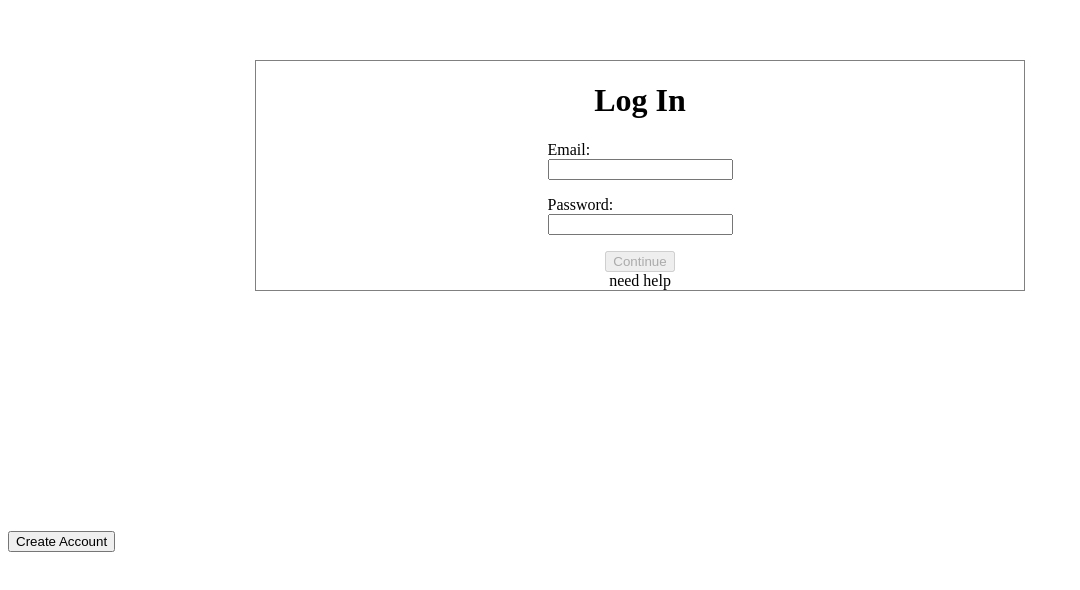
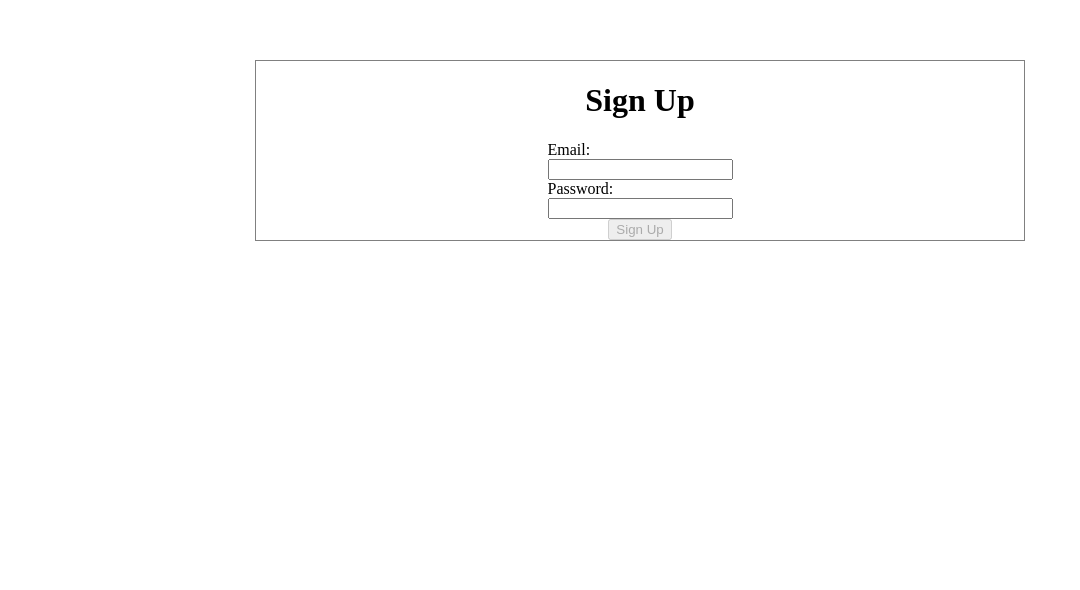
Before and after one commit to LLSJYY/wanted-pre-onboarding-frontend, a React (Create React App) app: page / in a window 1280 px wide. Shown: the part 180-770 px from the top of the page, without its empty margins (0-1080 px from the left). Built offline with nearby package versions, Linux system fonts and the light colour scheme.

Commit message:
InputUserId,InputUserPassword => InputUserInfo로 통합

```diff
--- a/src/App.js
+++ b/src/App.js
@@ -1,10 +1,10 @@
 import './App.css';
 import Login from './login/Login';
-
+import SignUp from './SignUp';
 function App() {
   return (
     <div className="App">
-      <Login/>
+      <SignUp pageName={'Sign Up'}/>
     </div>
   );
 }
--- /dev/null
+++ b/src/SignUp.css
@@ -0,0 +1,19 @@
+#a-container {
+  margin: 15rem auto;
+  width: 60vw;
+  border: solid gray 1px;
+  display: flex;
+  flex-direction: column;
+  justify-content: center;
+  align-items: center;
+}
+
+#a-userInput {
+  display: flex;
+  flex-direction: column;
+}
+
+
+#login-userInput :nth-child(2n){
+  margin-bottom: 1rem;
+}
--- /dev/null
+++ b/src/SignUp.js
@@ -0,0 +1,40 @@
+import InputUserInfo from "./signUp/InputUserInfo";
+import Button from "./login/Button";
+import { useState } from "react";
+import './SignUp.css';
+
+const SignUp = ({pageName}) => {
+  const [userId, setUserId] = useState('');
+  const [userPassword, setUserPassword] = useState('');
+
+  const onChangeUserId = (id) => {
+    setUserId(id);
+  }
+  const onChangeUserPassword = (password) => {
+    setUserPassword(password);
+  }
+
+  return (
+    <>
+      <div id="a-container">
+        <h1>{pageName}</h1>
+        <div id='a-userInput'>
+          <label>Email:</label>
+          <InputUserInfo
+            onChangeUserInfo={onChangeUserId}
+          />
+          <label>Password:</label>
+          <InputUserInfo
+            onChangeUserInfo={onChangeUserPassword}
+          />
+        </div>
+        <Button
+          userId={userId}
+          userPassword={userPassword}
+        >{pageName}</Button>
+      </div>
+    </>
+  )
+}
+
+export default SignUp;
--- a/src/login/Login.js
+++ b/src/login/Login.js
@@ -7,13 +7,14 @@ import InputUserPassword from './InputUserPassword';
 const Login = () => {
   const [userId, setUserId] = useState('');
   const [userPassword, setUserPassword] = useState('');
+
   const onChangeUserId = (id) => {
     setUserId(id);
   }
   const onChangeUserPassword = (password) => {
     setUserPassword(password);
   }
-  console.log(userId);
+
   return (
     <>
       <div id="login-container">
@@ -24,7 +25,6 @@ const Login = () => {
             onChangeUserId={onChangeUserId}
           />
           <label>Password:</label>
-
           <InputUserPassword
             onChangeUserPassword={onChangeUserPassword}
           />
--- /dev/null
+++ b/src/signUp/InputUserInfo.js
@@ -0,0 +1,13 @@
+
+const InputUserInfo = ({ onChangeUserInfo }) => {
+  const onChangeInput = (e) => {
+    onChangeUserInfo(e.target.value)
+  }
+  return (
+    <input
+      onChange={onChangeInput}
+    />
+  )
+}
+
+export default InputUserInfo;
```
